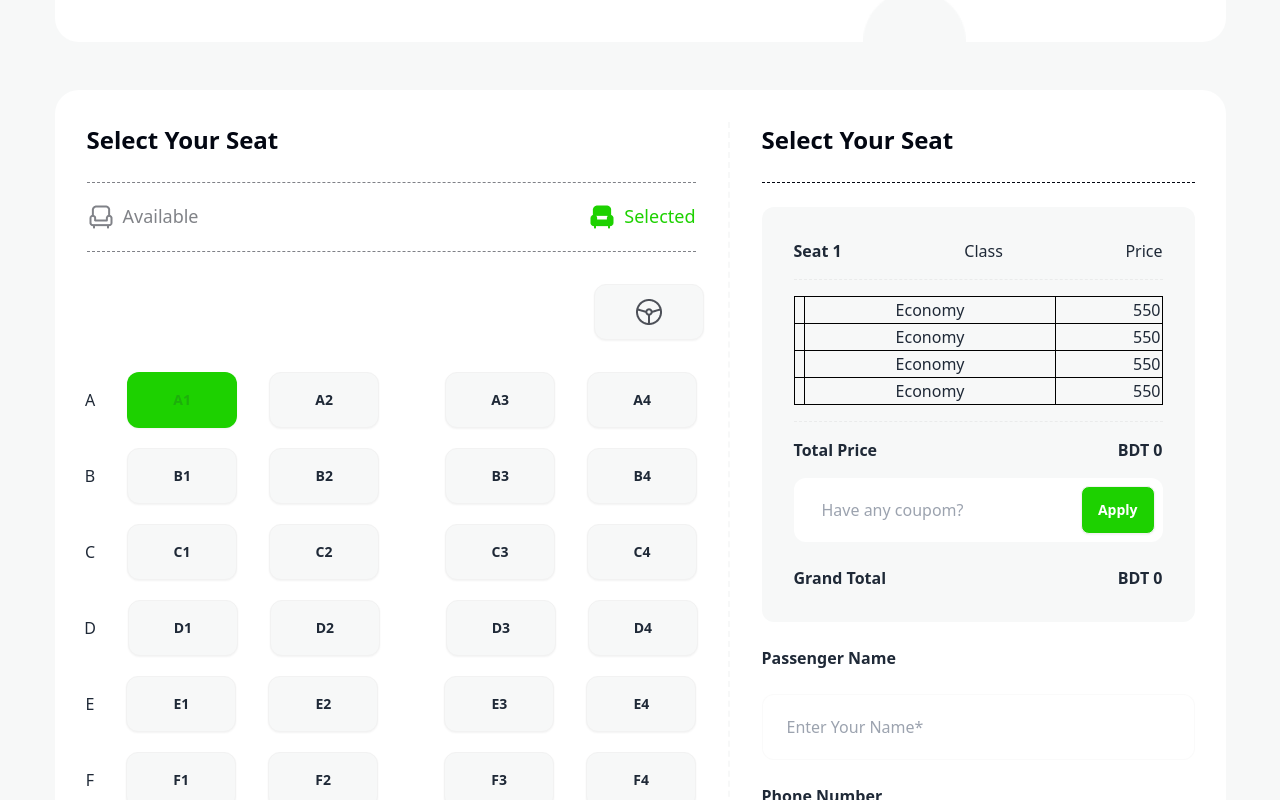
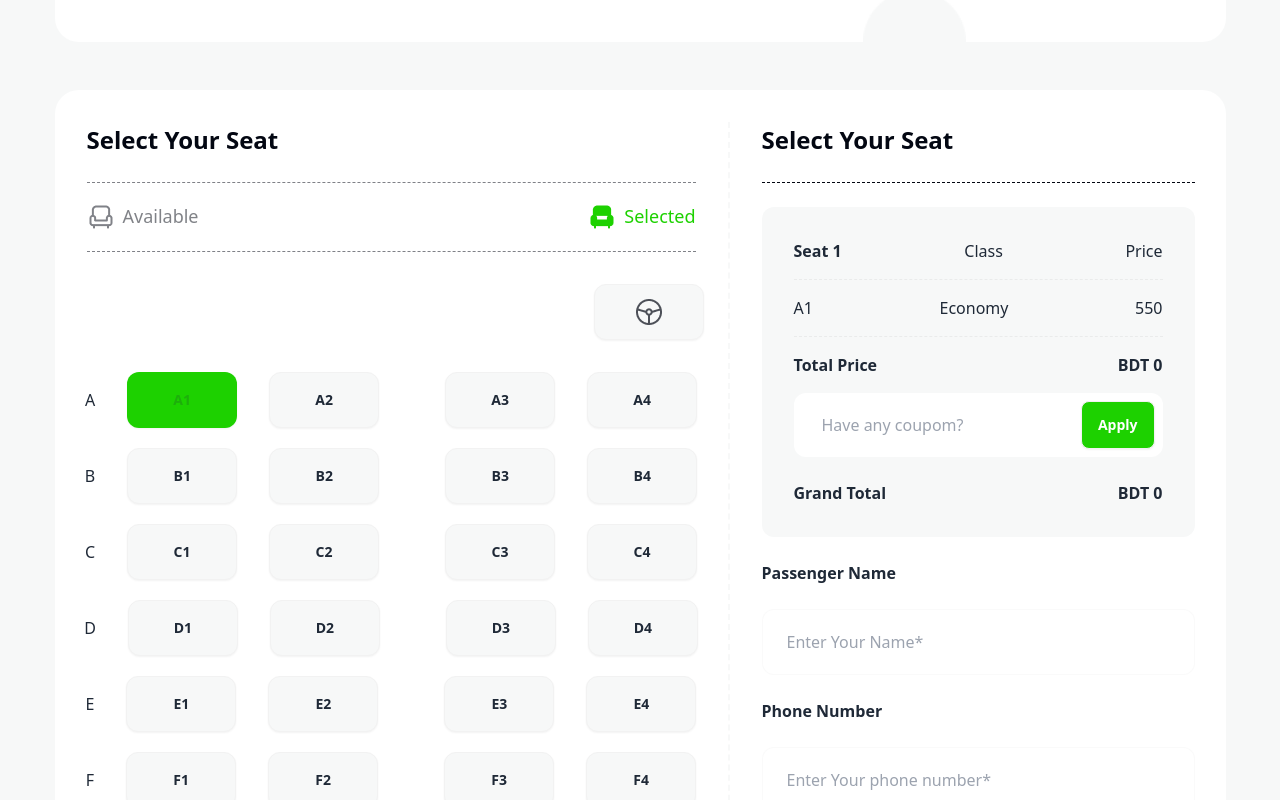
Before and after one commit to arifulislam3221/b9a5-p-paribahan, a plain HTML site: page index.html in a window 1280 px wide. Both pictures are taken after a click on the button "A1". Shown: the part 2190-2990 px from the top of the page. Drawn offline with nearby package versions, Linux system fonts and the light colour scheme.

Commit message:
still writing error with scripts

```diff
--- a/index.html
+++ b/index.html
@@ -427,20 +427,25 @@
                             </div>
                             <!-- dynamic -->
                             <div class="flex flex-col border-dashed py-4 my-4 border-y border-[#0307120D]">
-                                <table id="table" class="w-full table-auto border border-collapse border-black">
-                                    <tr>
-                                        <td id="seat-number1" class="border border-black text-left"></td><td class="border border-black text-center">Economy</td><td class="border border-black text-right">550</td>
+                                <div>
+                                    <ul id="li-container" class="li-container">
+
+                                    </ul>
+                                </div>
+                                <!-- <table id="table" class="w-full table-auto border border-collapse border-black">
+                                    <tr class="hidden tr">
+                                        <td id="seat-number1" class="seat-numbe text-left"></td><td class=" text-center">Economy</td><td class=" text-right">550</td>
                                     </tr>
-                                    <tr>
-                                        <td id="seat-number2" class="border border-black text-left"></td><td class="border border-black text-center">Economy</td><td class="border border-black text-right">550</td>
+                                    <tr class="hidden tr">
+                                        <td id="seat-number2" class="seat-numbe text-left"></td><td class=" text-center">Economy</td><td class=" text-right">550</td>
                                     </tr>
-                                    <tr>
-                                        <td id="seat-number3" class="border border-black text-left"></td><td class="border border-black text-center">Economy</td><td class="border border-black text-right">550</td>
+                                    <tr class="hidden tr">
+                                        <td id="seat-number3" class="seat-numbe text-left"></td><td class=" text-center">Economy</td><td class=" text-right">550</td>
                                     </tr>
-                                    <tr>
-                                        <td id="seat-number4" class="border border-black text-left"></td><td class="border border-black text-center">Economy</td><td class="border border-black text-right">550</td>
+                                    <tr class="hidden tr">
+                                        <td id="seat-number4" class="seat-numbe text-left"></td><td class=" text-center">Economy</td><td class=" text-right">550</td>
                                     </tr>
-                                </table>
+                                </table> -->
                             </div>
                             <div class="flex flex-col">
                                 <div class="flex justify-between mb-4">
--- a/js/index.js
+++ b/js/index.js
@@ -46,7 +46,7 @@ console.log('hello');
 // }
 
 const getSeats = document.getElementsByClassName('seat');
-let totalSeatNumber;
+let totalPrice = 0;
 for(let seat of getSeats){
     // console.log(seat);
     seat.addEventListener('click', function(e){
@@ -55,9 +55,79 @@ for(let seat of getSeats){
 
         // let bbc = incressValue()
         // console.log(bbc);
-
+//total number of booking seat;
         let bookingSeat = document.getElementById('booking-seat');
         bookingSeat.innerText = incressValue(parseInt(bookingSeat.innerText));
+
+        // let setSeatNumber = document.getElementById('seat-number1');
+        // setSeatNumber.innerText = seat.innerText;
+
+        // const bookingSeatNumber = document.getElementsByClassName('seat-number')
+        // for(let bookingSeats of bookingSeatNumber){
+        //     // console.log(bookingSeats);
+        //     // let setSeatNumber = document.getElementById('seat-number1');
+        //     bookingSeats.innerText = seat.innerText;
+        //     // const isVisible = bookingSeats.classList.remove('hidden');
+        //     let tableRow = document.getElementsByClassName('tr');
+        //     for(let row of tableRow){
+        //         row.classList.remove('hidden');
+        //     }
+        //     // const removeHidden = bookingSeats.classList.remove('hidden');
+        //     // const removeHiddenClass = tableRow.classList.remove('hidden')
+
+        // }
+        const liContainer = document.getElementById('li-container');
+        const li = document.createElement('li');
+
+        const p1 = document.createElement('p');
+        p1.innerText = seat.innerText;
+        const p2 = document.createElement('p');
+        p2.innerText = 'Economy';
+        const p3 = document.createElement('p');
+        p3.innerText = 550;
+        let p3Value = parseInt(p3.innerText);
+        // console.log(typeof p3Value);
+
+        li.appendChild(p1);
+        li.appendChild(p2);
+        li.appendChild(p3);
+
+        liContainer.appendChild(li)
+
+
+        // const totalPrice =
+
+        // let addCost = p3Value;
+        // console.log(addCost + 1);
+        // let totalCost = document.getElementById('total-price').innerText;
+        // parseFloat(totalCost);
+        let totalCost = parseInt(document.getElementById('total-price').innerText);
+        let abc = addPrice(p3Value);
+        totalCost.innerText = abc.innerText;
+        console.log(totalCost);
+        // addPrice(p3Value);
+
+
+
+        //// let addTotalPrice = document.getElementById('total-price').innerText;
+        // let addTotalPrice = ;
+        // let totalCost = parseInt(document.getElementById('total-price').innerText);
+
+        // let setTotalvalue = addPrice(p3Value);
+        // totalCost.innerText = setTotalvalue.innerText;
+        // console.log(totalCost);
+
+        // console.log(addPrice(p3Value))
+        // console.log(parseInt(p3.innerText));
+        // totalCost += p3Value;
+        // console.log(totalCost);
+        // totalCost = totalCost.innerText;
+
+        // const convertedTotal = parseInt(totalCost);
+        // document.getElementById('total-price').innerText = convertedTotal + parseInt(totalCost);
+
+
+
         // let initialSeatLeft = document.getElementById('seats-left')
         // initialSeatLeft.innerText = decressValue(parseInt(initialSeatLeft.innerText));
                 // bookingSeat += 1;
@@ -139,6 +209,10 @@ for(let seat of getSeats){
 //         })
 //     }
 // }
+function addPrice(price){
+    return totalPrice = totalPrice + price;
+}
+
 function decressValue(id){
     return id -= 1;
 }
@@ -160,3 +234,8 @@ function btnDisableMaker(){
 
 // let a = decressValue(setTotalSeat);
 // console.log(a);
+
+// const bookingSeatNumber = document.getElementsByClassName('seat-number')
+//         for(let bookingSeats of bookingSeatNumber){
+//             console.log(bookingSeats);
+//         }
--- a/styles/style.css
+++ b/styles/style.css
@@ -1 +1,11 @@
-@import url('https://fonts.googleapis.com/css2?family=Inter:wght@100..900&family=Raleway:ital,wght@0,100..900;1,100..900&display=swap')
+/* @import url('https://fonts.googleapis.com/css2?family=Inter:wght@100..900&family=Raleway:ital,wght@0,100..900;1,100..900&display=swap')
+
+
+li{
+
+} */
+li{
+    display: flex;
+    gap: 20px;
+    justify-content: space-between;
+}
```
